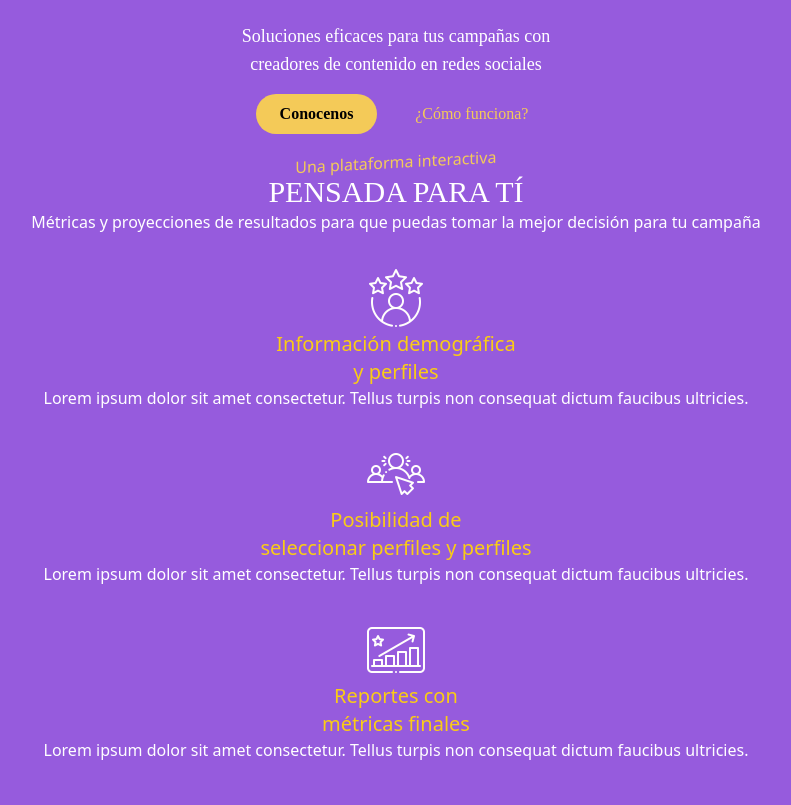
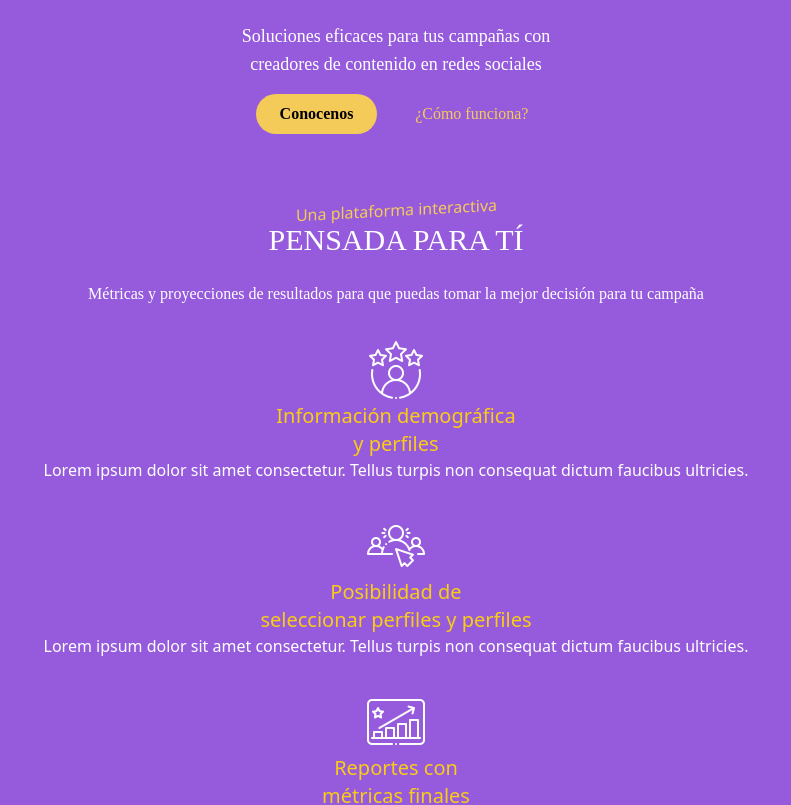
Before and after one commit to jumperning/duh, a React (Vite) app: page / in a window 1280 px wide. Shown: the part 660-1465 px from the top of the page, without its empty margins (244-1035 px from the left). Built offline with nearby package versions, Linux system fonts and the light colour scheme; a web font is replaced by a local one.

Commit message:
fix title pensada

```diff
--- a/src/components/sections/pensadaparati/index.tsx
+++ b/src/components/sections/pensadaparati/index.tsx
@@ -2,12 +2,12 @@
 export const Pensada = () => {
   return (
     <>
-      <section className="flex flex-col justify-around  items-center text-center ">
+      <section className="flex flex-col justify-around  items-center text-center mt-12">
         <div className="p-4 gap-5">
           <div className=" -skew-y-3">
-            <span className="text-[#F4CA58]  text-base">Una plataforma interactiva </span></div>
-          <h2 className="text-white Aglet uppercase text-3xl">pensada para TÍ</h2>
-          <p className="text-white text-base font-light">Métricas y <b> proyecciones de resultados</b> para que puedas tomar la mejor decisión para tu campaña</p>
+            <span className="text-[#F4CA58] text-base">Una plataforma interactiva </span></div>
+          <h2 className="text-white  Aglet-bold uppercase text-3xl">pensada para TÍ</h2>
+          <p className="text-white  Aglet-extra text-base font-light mt-6">Métricas y <b className="Aglet-bold"> proyecciones de resultados</b> para que puedas tomar la mejor decisión para tu campaña</p>
 
 
           <article className="flex flex-col justify-center items-center mt-8">
```
